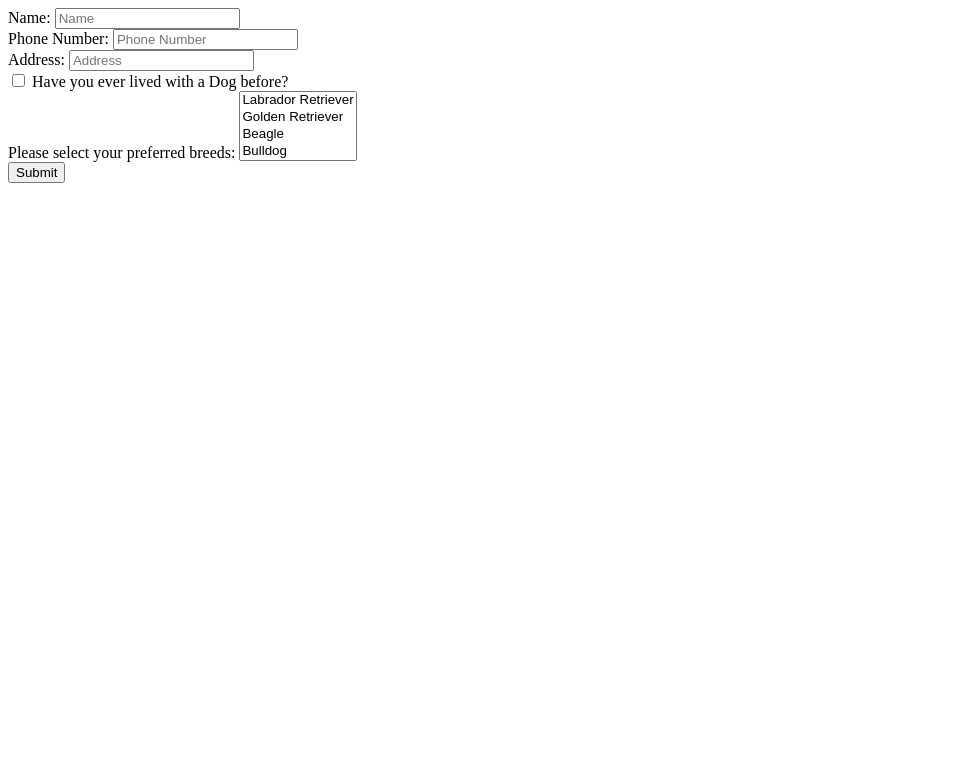
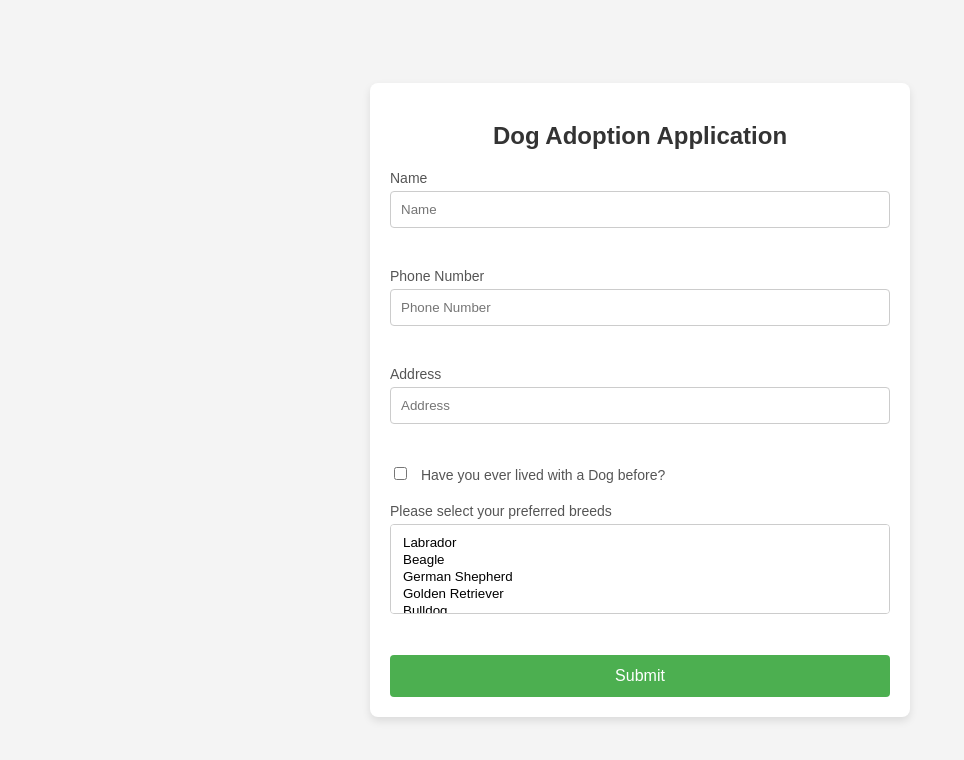
Before and after one commit to acciojob/dog-adoption-application-anshul-dhomne, a website: page main.html in a window 1280 px wide. Shown: the whole page, without its empty margins (0-964 px from the left). Drawn offline with Linux system fonts and the light colour scheme.

Commit message:
created a submission

```diff
--- a/main.html
+++ b/main.html
@@ -4,30 +4,122 @@
     <meta charset="UTF-8">
     <meta name="viewport" content="width=device-width, initial-scale=1.0">
     <title>Dog Adoption Application</title>
-    <link rel="stylesheet" href="styles.css">
+    <style>
+        body {
+            font-family: Arial, sans-serif;
+            background-color: #f4f4f4;
+            margin: 0;
+            padding: 0;
+            display: flex;
+            justify-content: center;
+            align-items: center;
+            height: 100vh;
+        }
+
+        .form-container {
+            background-color: white;
+            padding: 20px;
+            border-radius: 8px;
+            box-shadow: 0 4px 8px rgba(0, 0, 0, 0.1);
+            width: 100%;
+            max-width: 500px;
+        }
+
+        h2 {
+            text-align: center;
+            margin-bottom: 20px;
+            color: #333;
+        }
+
+        label {
+            font-size: 14px;
+            color: #555;
+            display: block;
+            margin: 10px 0 5px;
+        }
+
+        input[type="text"],
+        select {
+            width: 100%;
+            padding: 10px;
+            margin-bottom: 20px;
+            border: 1px solid #ccc;
+            border-radius: 4px;
+            box-sizing: border-box;
+        }
+
+        input[type="checkbox"] {
+            margin-right: 10px;
+        }
+
+        button[type="submit"] {
+            background-color: #4CAF50;
+            color: white;
+            padding: 12px 20px;
+            border: none;
+            border-radius: 4px;
+            cursor: pointer;
+            width: 100%;
+            font-size: 16px;
+        }
+
+        button[type="submit"]:hover {
+            background-color: #45a049;
+        }
+
+        .form-group {
+            margin-bottom: 20px;
+        }
+    </style>
 </head>
 <body>
-        <form action="" method="get">
-                <label>Name:</label>
-                <input type="text" id="name" placeholder="Name">
-                <br>
-                <label>Phone Number:</label>
-                <input type="text" id="phone" placeholder="Phone Number">
-                <br>
-                <label>Address:</label>
-                <input type="text" id="address" placeholder="Address">
-                <br>
-                <input type="checkbox" id="checkbox"> Have you ever lived with a Dog before?
-                <br>
-                <label>Please select your preferred breeds:</label>
-                <select id="multiselect" multiple>
-                    <option value="labrador">Labrador Retriever</option>
-                    <option value="golden-retriever">Golden Retriever</option>
-                    <option value="beagle">Beagle</option>
-                    <option value="bulldog">Bulldog</option>
-                    <option value="poodle">Poodle</option>
+
+    <div class="form-container">
+        <h2>Dog Adoption Application</h2>
+        <form action="#" method="POST">
+
+            <!-- Name Field -->
+            <div class="form-group">
+                <label for="name">Name</label>
+                <input type="text" id="name" name="name" placeholder="Name" required>
+            </div>
+
+            <!-- Phone Number Field -->
+            <div class="form-group">
+                <label for="phone">Phone Number</label>
+                <input type="text" id="phone" name="phone" placeholder="Phone Number" required>
+            </div>
+
+            <!-- Address Field -->
+            <div class="form-group">
+                <label for="address">Address</label>
+                <input type="text" id="address" name="address" placeholder="Address" required>
+            </div>
+
+            <!-- Have you ever lived with a Dog before? -->
+            <div class="form-group">
+                <label for="dog-experience">
+                    <input type="checkbox" id="dog-experience" name="dog-experience">
+                    Have you ever lived with a Dog before?
+                </label>
+            </div>
+
+            <!-- Preferred Breeds Field -->
+            <div class="form-group">
+                <label for="breeds">Please select your preferred breeds</label>
+                <select id="breeds" name="breeds[]" multiple required>
+                    <option value="Labrador">Labrador</option>
+                    <option value="Beagle">Beagle</option>
+                    <option value="German Shepherd">German Shepherd</option>
+                    <option value="Golden Retriever">Golden Retriever</option>
+                    <option value="Bulldog">Bulldog</option>
                 </select>
-                <br>
-				<input type="submit" id="submit">
+            </div>
+
+            <!-- Submit Button -->
+            <button type="submit">Submit</button>
+        </form>
+    </div>
+
 </body>
 </html>
```
